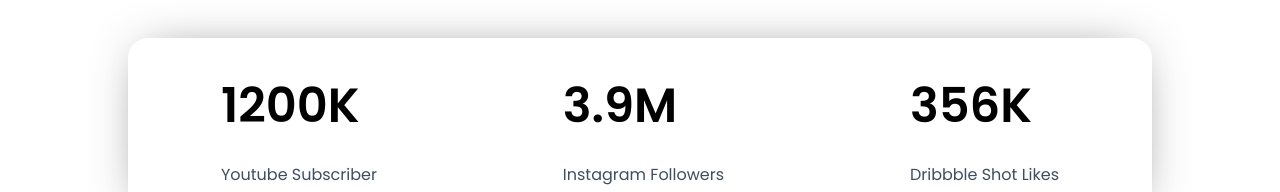
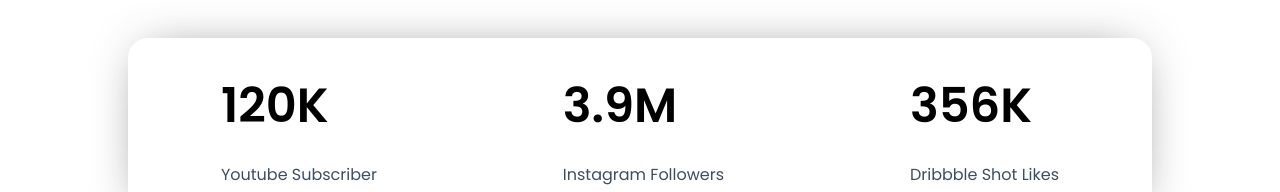
Before and after one commit to mdyeamin/first-assignment-food-network, a plain HTML site: page index.html in a window 1280 px wide. Shown: the part 3179-3371 px from the top of the page. Drawn offline with Linux system fonts and the light colour scheme.

Commit message:
some-edit

```diff
--- a/index.html
+++ b/index.html
@@ -145,7 +145,7 @@
 
 
             <div class="social-name">
-                <h1>1200K</h1>
+                <h1>120K</h1>
                 <p>Youtube Subscriber</p>
             </div>
 
```
